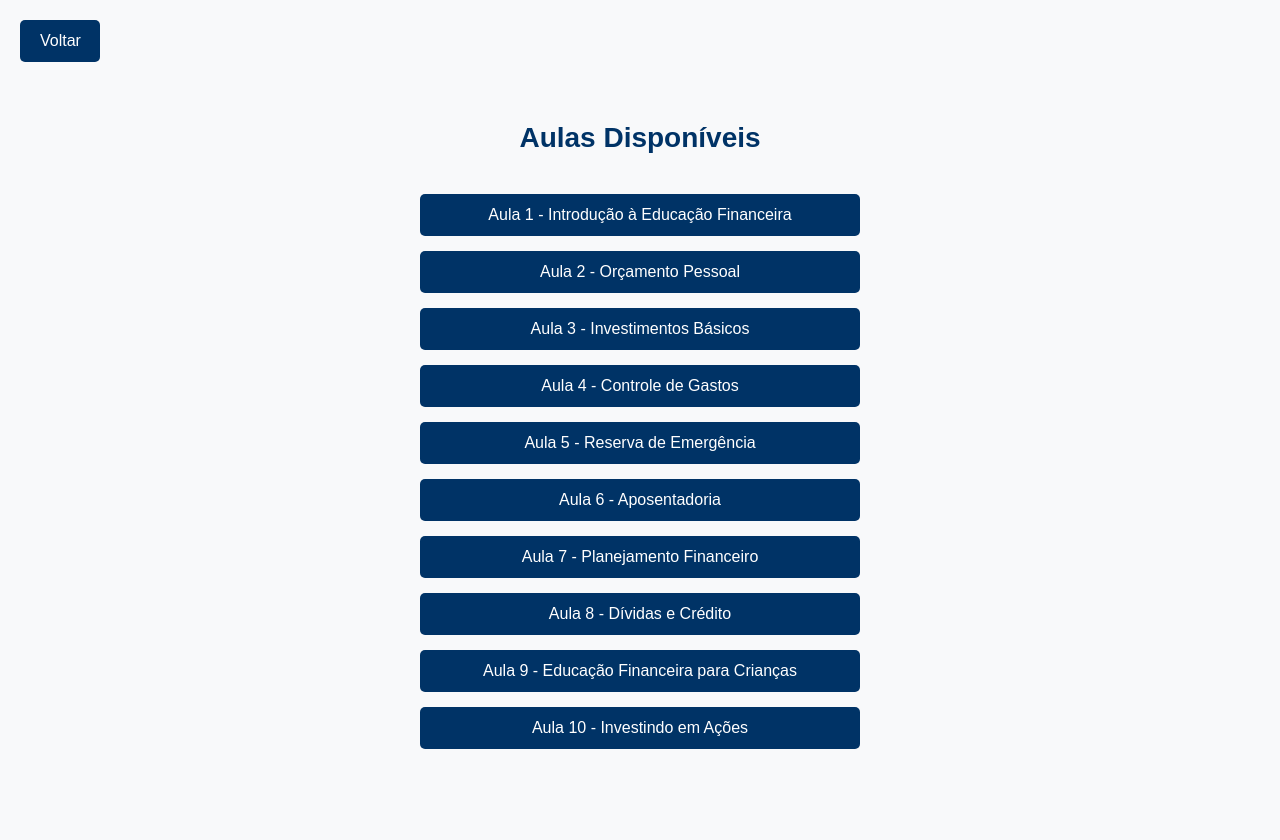
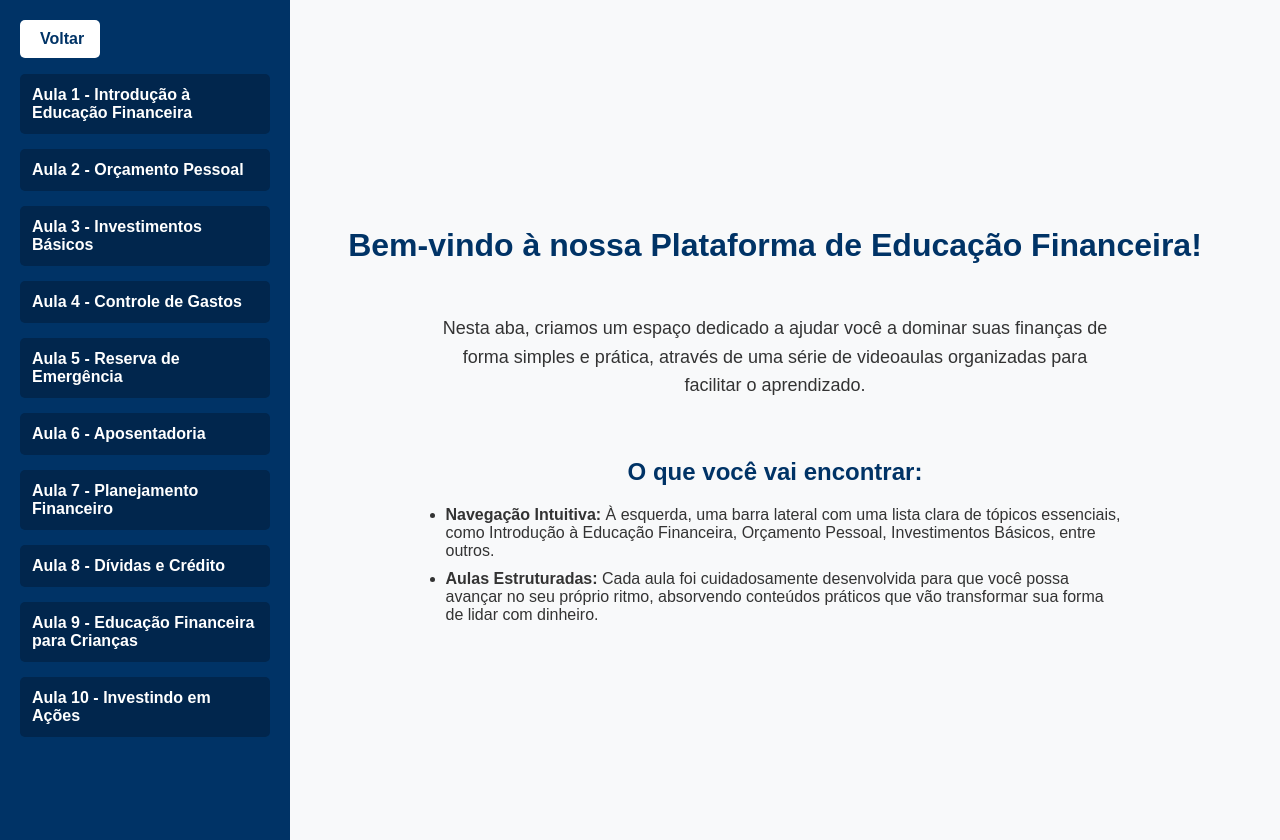
Before and after one commit to IgorACNC/Smart-Capital, a Django app: page /educacao-financeira/aulas/ in a window 1280 px wide. Before the commit the page ends 749 px from the top, so only its background shows below. Run offline with Django 5.2, Linux system fonts and the light colour scheme; parts of the project's set-up code (start-up, migrations or seed data) failed here and were passed over.

Commit message:
video-update

```diff
--- a/projeto_fds/educacao_financeira/templates/listar_aulas.html
+++ b/projeto_fds/educacao_financeira/templates/listar_aulas.html
@@ -11,59 +11,102 @@
             padding: 0;
             background-color: #f8f9fa;
             color: #333;
+            display: flex;
+            height: 100%;
+            overflow: hidden;
+        }
+        .sidebar {
+            width: 250px;
+            background-color: #003366;
+            padding: 20px;
+            overflow-y: auto;
+            height: 100vh;
+            position: fixed;
+            left: 0;
+            top: 0;
+        }
+        .sidebar ul {
+            font-weight: bold;
+            list-style-type: none;
+            padding: 0;
+        }
+        .sidebar ul li {
+            margin: 15px 0;
+        }
+        .sidebar ul li a {
+            text-decoration: none;
+            color: white;
+            display: block;
+            padding: 12px;
+            border-radius: 5px;
+            background-color: #01264d;
+            transition: background-color 0.3s;
+        }
+        .sidebar ul li a:hover {
+            background-color: #2b7ed1;
+        }
+        .content {
+            margin-left: 270px;
+            padding: 20px;
+            flex-grow: 1;
+            overflow-y: auto;
+            height: 100vh;
+            display: flex;
+            flex-direction: column;
+            justify-content: center;
+            align-items: center;
+            text-align: center;
         }
         h1 {
-            text-align: center;
-            margin-top: 40px;
             color: #003366;
-            font-size: 28px;
-        }
-        ul {
-            list-style-type: none;
-            padding: 0;
-            max-width: 600px;
-            margin: 40px auto;
-        }
-        li {
-            margin: 15px 0;
-            text-align: center;
-        }
-        a {
-            text-decoration: none;
-            color: white;
-            background-color: #003366;
-            padding: 12px 20px;
-            border-radius: 5px;
-            display: inline-block;
-            width: 100%;
-            max-width: 400px;
-            transition: background-color 0.3s, transform 0.3s;
-        }
-        a:hover {
-            background-color: #0056b3;
-            transform: scale(1.05);
+            font-size: 32px;
         }
         #a1 {
-            text-decoration: none;
-            color: white;
-            background-color: #003366;
             padding: 12px 20px;
             border-radius: 5px;
             display: inline-block;
             width: 100%;
             max-width: 40px;
-            transition: background-color 0.3s, transform 0.3s;
-            margin: 20px auto;
-            margin-left: 20px;
+            background-color: rgb(255, 255, 255);
+            color: #003366;
+            padding: 10px 20px;
+            border-radius: 5px;
+            text-decoration: none;
+            font-weight: bold;
+            transition: background-color 0.3s;
         }
-
+        #a1:hover{
+            background-color: black;
+            color: white;
+        }
+        p {
+            width: 70%;
+            font-size: 18px;
+            line-height: 1.6;
+            padding: 10px;
+            text-align: center;
+        }
+        h2 {
+            color: #003366;
+            font-size: 24px;
+            margin-top: 30px;
+            text-align: center;
+        }
+        ul.topics {
+            width: 70%;
+            text-align: left;
+            margin: 0 auto;
+            list-style-type: disc;
+            padding-left: 20px;
+        }
+        ul.topics li {
+            margin-bottom: 10px;
+        }
     </style>
 </head>
 <body>
-
+    <div class="sidebar">
         <a href="{% url 'gastos' %}" id="a1">Voltar</a>
-
-    <h1>Aulas Disponíveis</h1>
         <ul>
             <li><a href="{% url 'detalhes_aula' 11 %}">Aula 1 - Introdução à Educação Financeira</a></li>
             <li><a href="{% url 'detalhes_aula' 12 %}">Aula 2 - Orçamento Pessoal</a></li>
@@ -76,5 +119,18 @@
             <li><a href="{% url 'detalhes_aula' 19 %}">Aula 9 - Educação Financeira para Crianças</a></li>
             <li><a href="{% url 'detalhes_aula' 20 %}">Aula 10 - Investindo em Ações</a></li>
         </ul>
+    </div>
+
+    <div class="content">
+        <h1>Bem-vindo à nossa Plataforma de Educação Financeira!</h1>
+        <p>Nesta aba, criamos um espaço dedicado a ajudar você a dominar suas finanças de forma simples e prática, através de uma série de videoaulas organizadas para facilitar o aprendizado.</p>
+
+        <h2>O que você vai encontrar:</h2>
+        <ul class="topics">
+            <li><strong>Navegação Intuitiva:</strong> À esquerda, uma barra lateral com uma lista clara de tópicos essenciais, como Introdução à Educação Financeira, Orçamento Pessoal, Investimentos Básicos, entre outros.</li>
+            <li><strong>Aulas Estruturadas:</strong> Cada aula foi cuidadosamente desenvolvida para que você possa avançar no seu próprio ritmo, absorvendo conteúdos práticos que vão transformar sua forma de lidar com dinheiro.</li>
+        </ul>
+
+    </div>
 </body>
 </html>
```
Also changed, not shown: projeto_fds/db.sqlite3. Lines whose indentation alone changed are shown as unchanged.
